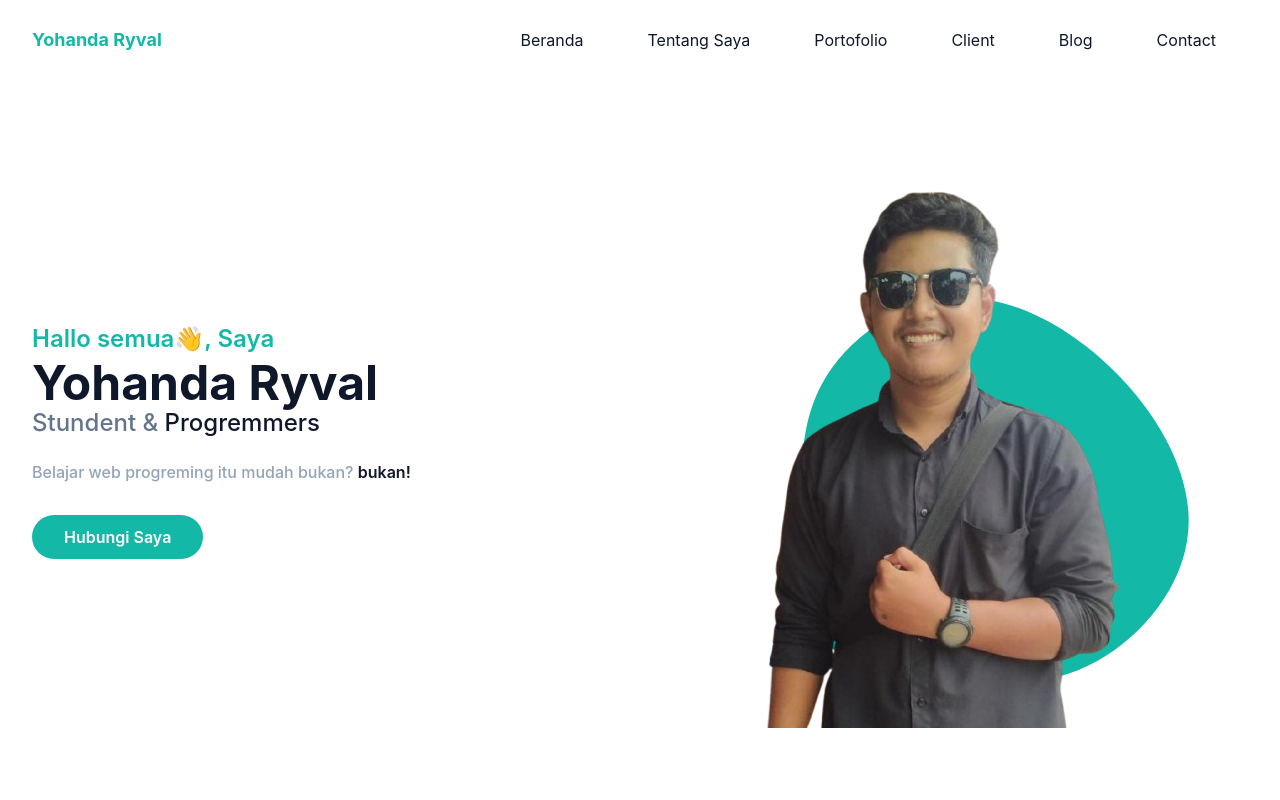
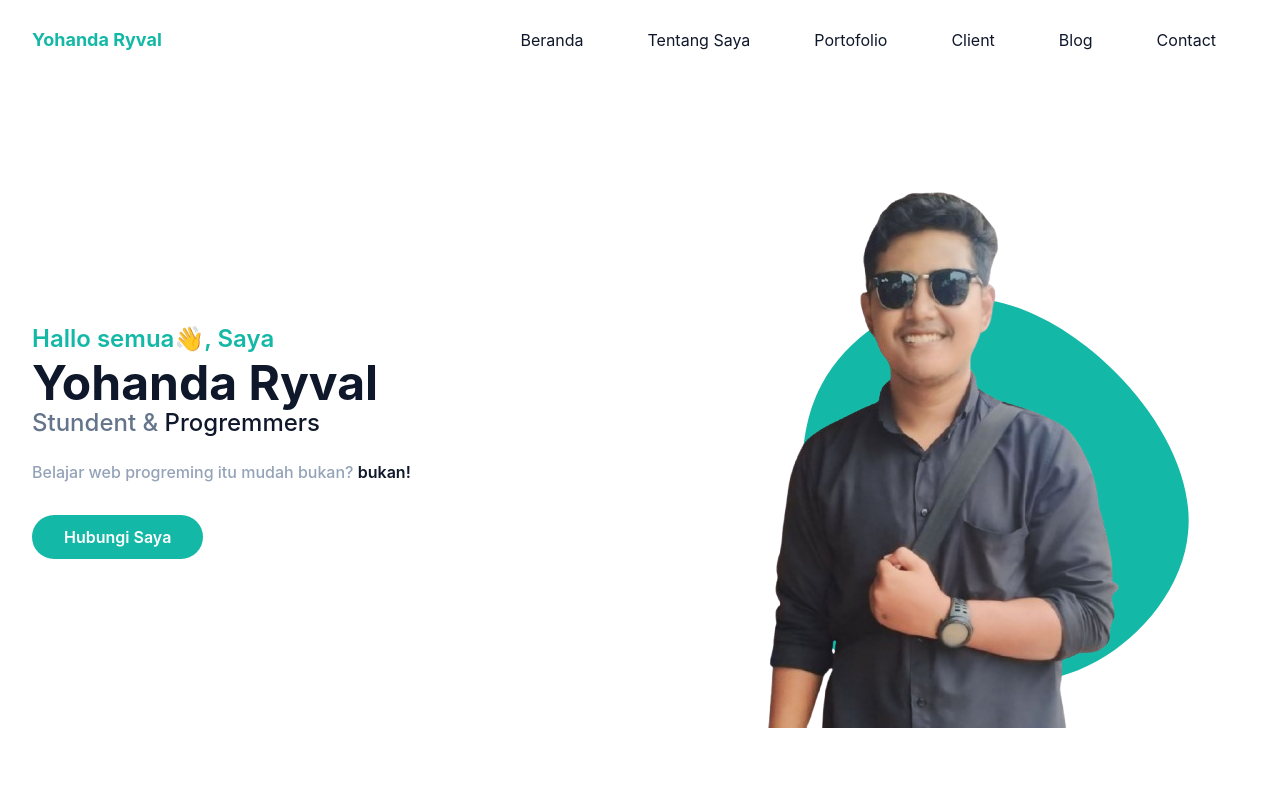
Before and after one commit to yhn04/portofolio, a website: page index.html in a window 1280 px wide. Shown: the top 800 px of the page. Drawn offline with Linux system fonts and the light colour scheme.

Commit message:
index.html

```diff
--- a/index.html
+++ b/index.html
@@ -61,7 +61,7 @@
             </div>
             <div class="w-full self-end px-4 lg:w-1/2">
                 <div class="relative mt-10 lg:mt-9 lg:right-0">
-                    <img src="src/img/foto.png" alt="Yohanda" class="max-w-full mx-auto">
+                    <img src="src/img/foto-5.png" alt="Yohanda" class="max-w-full mx-auto">
                     <span class="absolute -bottom-2 -z-10 left-1/2 -translate-x-1/2 md:scale-125">
                         <svg width="400" height="400" viewBox="0 0 200 200" xmlns="http://www.w3.org/2000/svg">
                             <path fill="#14b8a6" d="M59.5,-59.5C76,-42.9,87.6,-21.5,85.9,-1.7C84.3,18.2,69.4,36.3,52.8,45.5C36.3,54.7,18.2,54.9,0.8,54.1C-16.5,53.3,-33.1,51.5,-42,42.3C-50.9,33.1,-52.2,16.5,-53.6,-1.3C-54.9,-19.2,-56.3,-38.5,-47.4,-55.1C-38.5,-71.6,-19.2,-85.6,1.1,-86.7C21.5,-87.8,42.9,-76.1,59.5,-59.5Z" transform="translate(100 100) scale(1.1)" />
```
